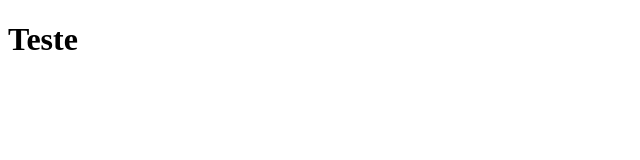
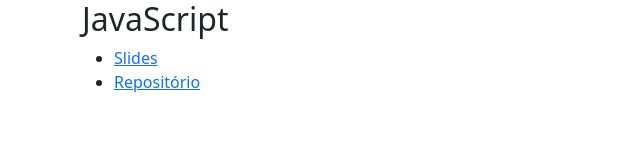
Before and after one commit to woodyalan/me, a plain HTML site: page index.html in a window 1280 px wide. Shown: the whole page, without its empty margins (0-640 px from the left). Drawn offline with nearby package versions, Linux system fonts and the light colour scheme.

Commit message:
Conteúdo aulas

```diff
--- a/index.html
+++ b/index.html
@@ -5,8 +5,24 @@
     <meta http-equiv="X-UA-Compatible" content="IE=edge" />
     <meta name="viewport" content="width=device-width, initial-scale=1.0" />
     <title>Alan Santos - Woody</title>
+
+    <link
+      href="https://cdn.jsdelivr.net/npm/bootstrap@5.1.3/dist/css/bootstrap.min.css"
+      rel="stylesheet"
+      integrity="sha384-1BmE4kWBq78iYhFldvKuhfTAU6auU8tT94WrHftjDbrCEXSU1oBoqyl2QvZ6jIW3"
+      crossorigin="anonymous"
+    />
   </head>
   <body>
-    <h1>Teste</h1>
+    <div class="container">
+      <h2>JavaScript</h2>
+
+      <ul>
+        <li><a href="https://slides.com/alanfsantos/javascript">Slides</a></li>
+        <li>
+          <a href="https://github.com/woodyalan/javascript">Repositório</a>
+        </li>
+      </ul>
+    </div>
   </body>
 </html>
```
